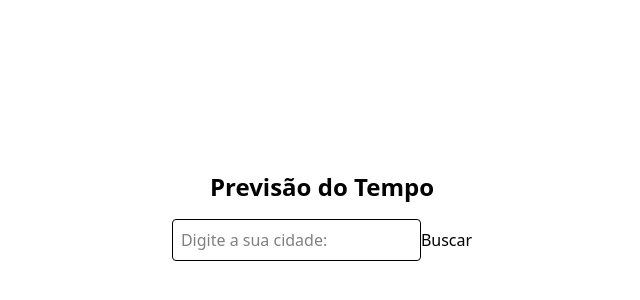
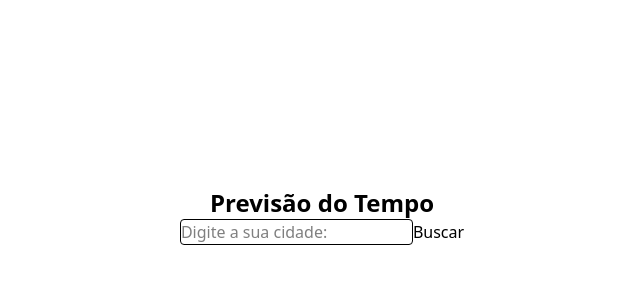
Before and after one commit to Leen-lm/react-weather-app, a React (Vite) app: page / in a window 1280 px wide. Shown: the part 184-484 px from the top of the page, without its empty margins (318-958 px from the left). Built offline with nearby package versions, Linux system fonts and the light colour scheme; no server answers.

Commit message:
Setando altura de 100% no html, body e root. Assim como resetando as propriedades do margin, padding, box-sizing e list-style

```diff
--- a/src/index.css
+++ b/src/index.css
@@ -1 +1,12 @@
-@import "tailwindcss"
+@import "tailwindcss";
+
+html, body, #root {
+    height: 100%;
+};
+
+* {
+    margin: 0;
+    padding: 0;
+    box-sizing: border-box;
+    list-style: none;
+}
```
